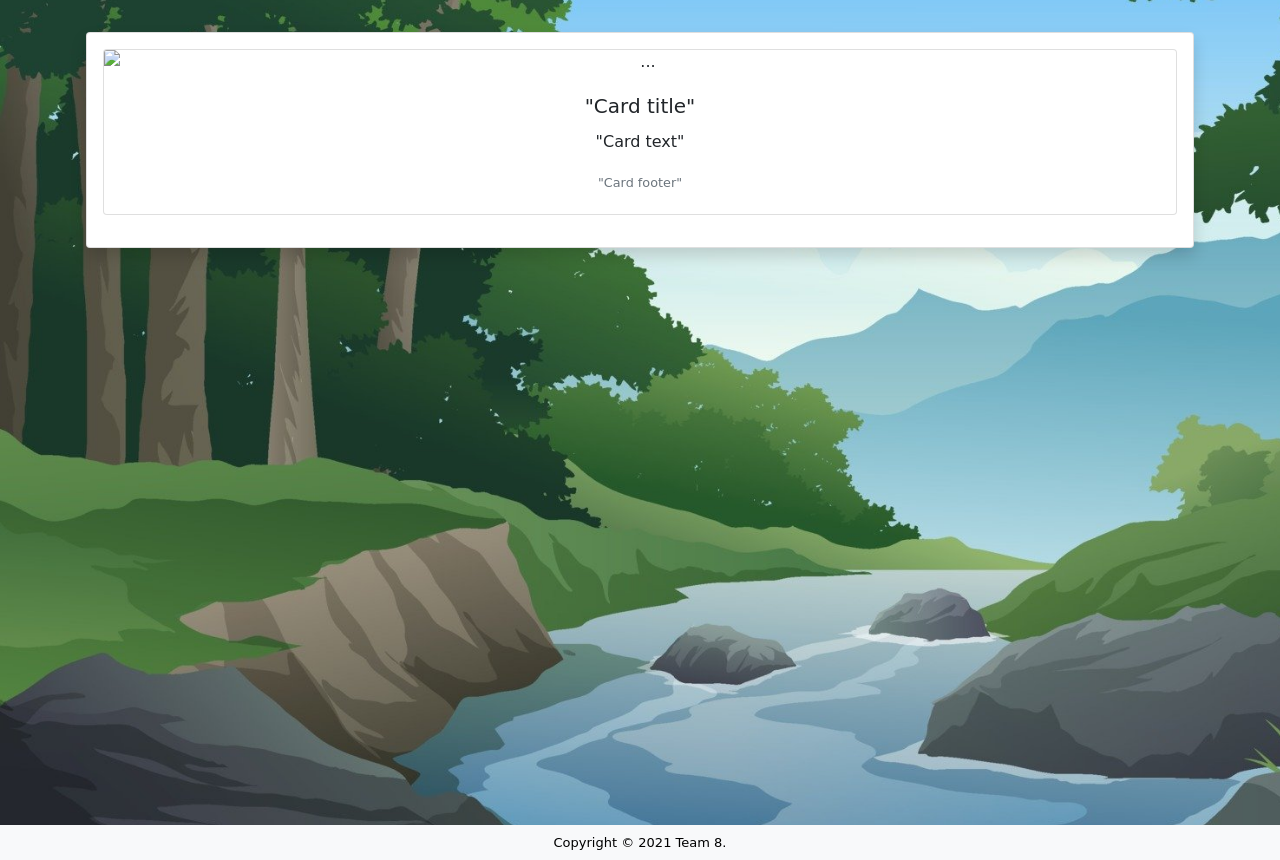
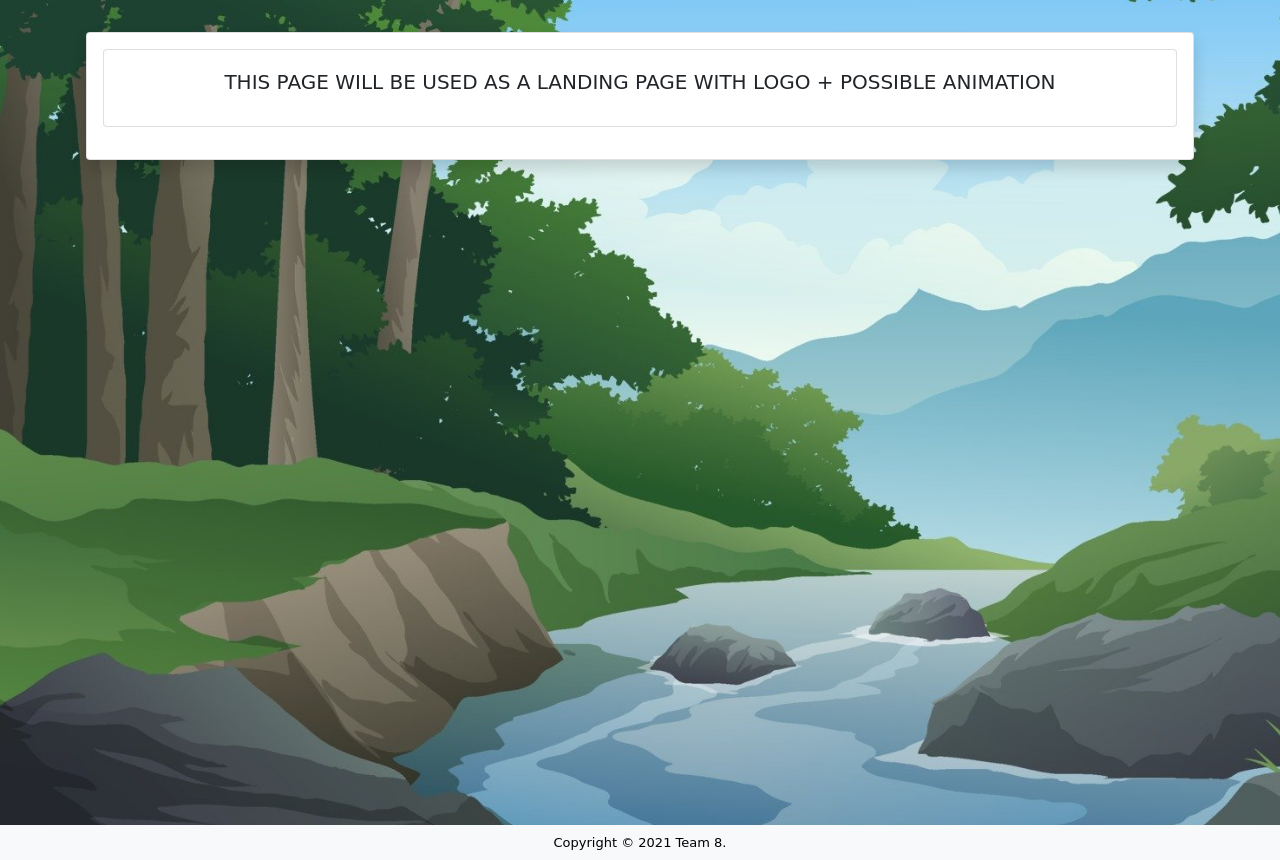
Before and after one commit to James-02/Climate4Kids, a Flask app: page / in a window 1280 px wide. Shown: the part 76-936 px from the top of the page. Run offline with Flask 2, Linux system fonts and the light colour scheme; parts of the project's set-up code (start-up, migrations or seed data) failed here and were passed over; some libraries are stand-ins or nearby versions.

Commit message:
Refactoring

```diff
--- a/templates/dashboard.html
+++ b/templates/dashboard.html
@@ -30,9 +30,7 @@
                 </tbody>
               </table>
           </div>
-        </div>
-          </div>
-        </div>
+    </div>
 </div>
 
 {% endblock %}
--- a/templates/index.html
+++ b/templates/index.html
@@ -4,11 +4,9 @@
 {% block content %}
 <div class="card text-center shadow p-3 mb-5 bg-white rounded">
         <div class="card mb-3">
-          <img src="" class="card-img-top" alt="...">
+          <img src="" class="card-img-top" alt="">
           <div class="card-body">
-            <h5 class="card-title">"Card title"</h5>
-            <p class="card-text">"Card text"</p>
-            <p class="card-text"><small class="text-muted">"Card footer"</small></p>
+            <h5 class="card-title">THIS PAGE WILL BE USED AS A LANDING PAGE WITH LOGO + POSSIBLE ANIMATION</h5>
           </div>
         </div>
 </div>
```
